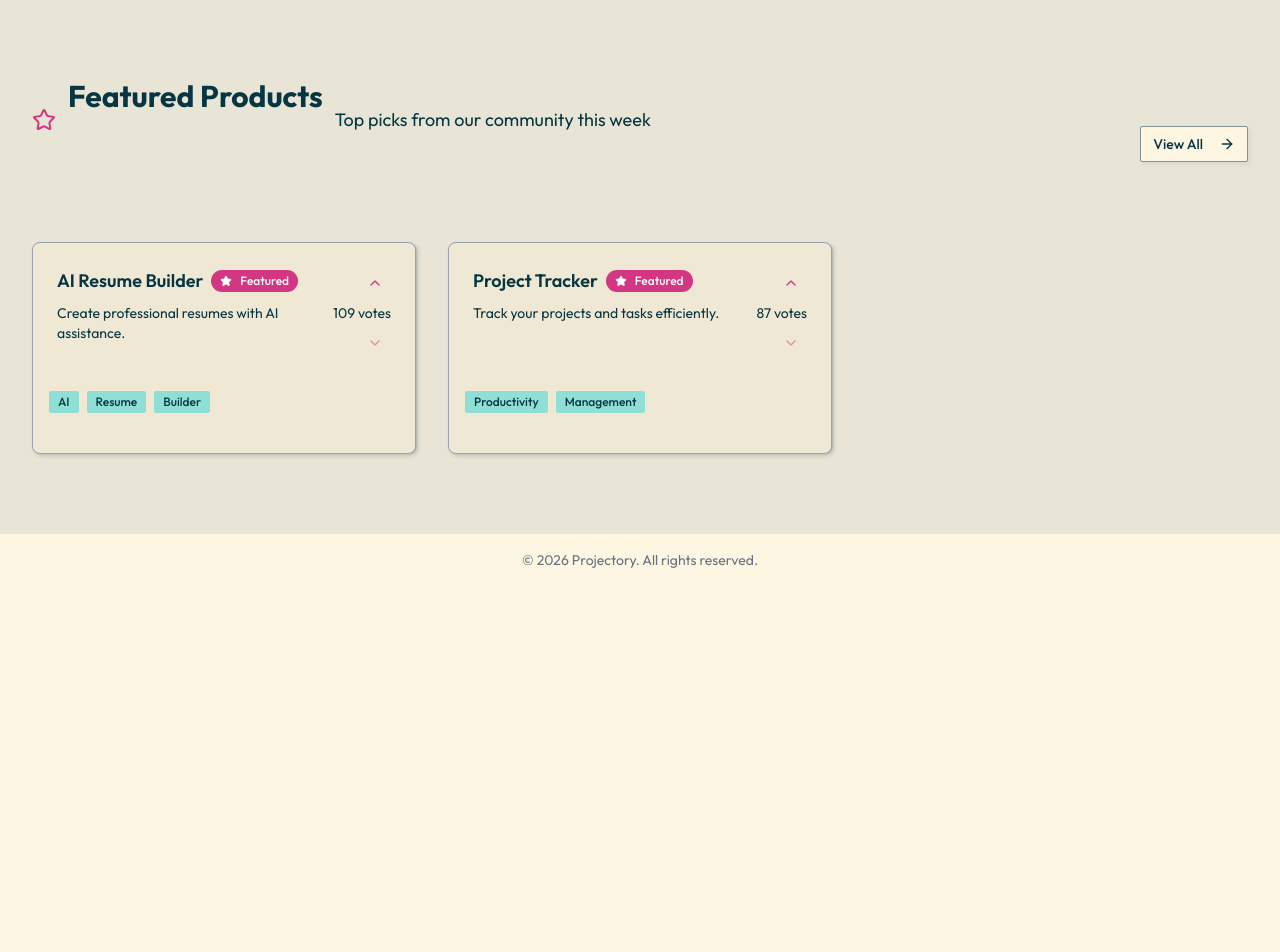
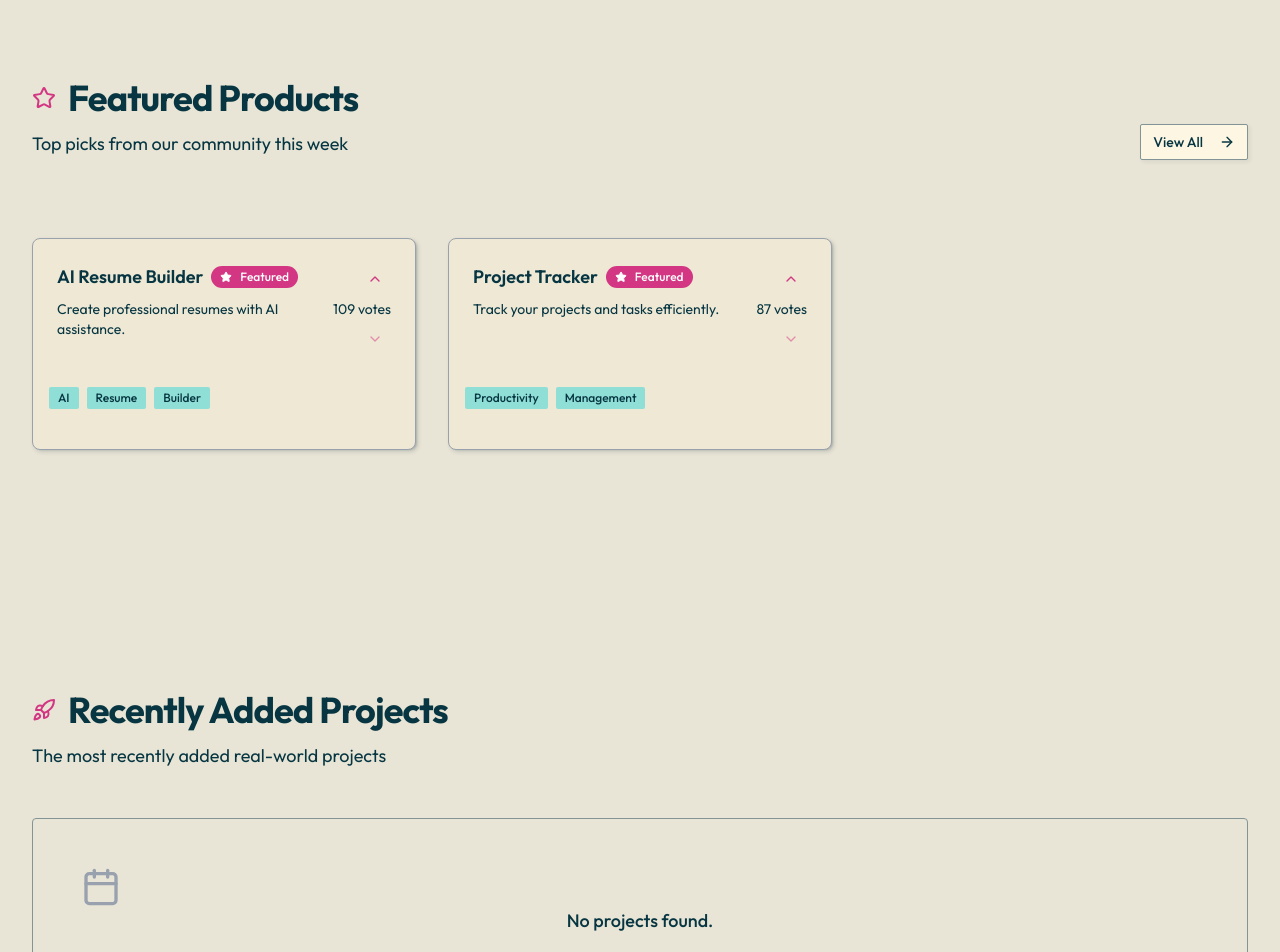
Before and after one commit to Anshrastogi05/Projectory, a Next.js app: page / in a window 1280 px wide. Shown: the part 960-1912 px from the top of the page. Before the commit the page ends 1546 px from the top, so only its background shows below. Built offline with nearby package versions, Linux system fonts and the light colour scheme.

Commit message:
changes made

```diff
--- a/app/layout.tsx
+++ b/app/layout.tsx
@@ -1,6 +1,7 @@
 import type { Metadata } from "next";
 import { Outfit } from "next/font/google";
 import "./globals.css";
+import { ClerkProvider } from "@clerk/nextjs";
 
 const outfit = Outfit({
   // variable: "--font-outfit",
@@ -23,6 +24,7 @@ export default function RootLayout({
   children: React.ReactNode;
 }>) {
   return (
+    <ClerkProvider>
       <html lang="en">
         <body
           className={`${outfit.className} antialiased`}
@@ -43,5 +45,6 @@ export default function RootLayout({
           </footer>
         </body>
       </html>
+    </ClerkProvider>
   );
 }
--- a/app/page.tsx
+++ b/app/page.tsx
@@ -1,12 +1,14 @@
 
 import HeroSection from "@/components/landing-page/hero-section";
 import FeaturedProducts from "@/components/landing-page/featured-products";
+import RecentlyProject from "@/components/landing-page/recentProject";
 export default function Home() {
   return (
     <div>
      <HeroSection />
 
      <FeaturedProducts />
+     <RecentlyProject />
     </div>
   );
 }
--- a/components/common/empty-state.tsx
+++ b/components/common/empty-state.tsx
@@ -0,0 +1,24 @@
+import { LucideIcon } from "lucide-react";
+import { title } from "process";
+
+
+
+
+export default function EmptyState({
+    message,
+    icon: Icon,
+}: {
+    message: string;
+    icon?: LucideIcon;
+}) {
+
+    return (
+        <div className="empty-state">
+            {Icon && (
+                <Icon className="empty-state-icon w-10 h-10 text-gray-400" />
+            )}
+            <p className="text-lg font-medium">{message}</p>
+        </div>
+    );
+
+}
--- /dev/null
+++ b/components/common/header.tsx
@@ -0,0 +1,13 @@
+import { Link, SparkleIcon } from "lucide-react";
+
+export default function Header() {
+    return (
+        <Link  href="/" className="flex items-center gap-2 group">
+            <div className="size-6 rounded-lg bg-primary flex items-center justify-center" >
+            <SparkleIcon className="size-4 text-primary-foreground" />
+            </div>
+            <span className="text-xl font-bold">Projectory</span>
+        </Link>
+
+    );
+};
--- a/components/common/section-header.tsx
+++ b/components/common/section-header.tsx
@@ -1,17 +1,31 @@
 import { LucideIcon } from "lucide-react";
 
-export default function SectionHeader({title, Icon, description}:
-    {title: string;
-    Icon: LucideIcon;
-    description: string;
-    }  ) {
+type SectionHeaderProps = {
+  title: string;
+  Icon: LucideIcon;
+  description: string;
+};
+
+export default function SectionHeader({
+  title,
+  Icon,
+  description,
+}: SectionHeaderProps) {
   return (
-    <div className="mb-12">
-      <div className="flex items-center justify-center gap-3 mv-3">
+    <div className="mb-12 flex flex-col gap-3">
+
+      {/* Icon + Title */}
+      <div className="flex items-center gap-3">
         <Icon className="size-6 text-primary" />
-        <h2 className="text-3xl font-bold text-center mb-12">{title}</h2>
-        <p className="text-muted-foreground text-lg">{description}</p>
+        <h2 className="text-4xl font-bold tracking-tight">
+          {title}
+        </h2>
       </div>
+
+      {/* Description below */}
+      <p className="max-w-xl text-lg text-muted-foreground">
+        {description}
+      </p>
     </div>
   );
 }
--- a/components/landing-page/recentProject.tsx
+++ b/components/landing-page/recentProject.tsx
@@ -1,28 +1,39 @@
 import SectionHeader from "@/components/common/section-header";
-import { RocketIcon } from "lucide-react";
+import { CalendarIcon, RocketIcon } from "lucide-react";
+import EmptyState from "@/components/common/empty-state";
+
+export default function RecentlyProject() {
+  const recentlyProject: Project[] = []; // Replace with real data
+  type Project = {
+  id: string;
+  title: string;
+};
 
 
-export default function Recentlyproject() {
   return (
-        <section className="py-20 bg-muted/20">
-    <div className="wrapper py-20">
+    <section className="py-20 flex flex-col bg-muted/20">
+      <div className=" wrapper py-20">
         <SectionHeader
           title="Recently Added Projects"
           Icon={RocketIcon}
-       description="The most recently added real-word project"
+          description="The most recently added real-world projects"
         />
+        {recentlyProject.length > 0 ? (
           <div className="grid-wrapper">
-         {Recentlyproject.map(product => (
-           <div key={product.id} product = {product} />
-
-       ) )
-       };
+            {recentlyProject.map((project) => (
+              <div key={project.id}>
+                   {project.title}
+                {/* Replace this div with <ProjectCard project={project} /> */}
               </div>
-        ) :(
-            <div className="text-center py-10">
-                <p className="text-muted-foreground">No projects found.</p>
+            ))}
           </div>
+        ) : (
+          <EmptyState
+            message="No projects found."
+            icon={CalendarIcon}
+          />
         )}
+      </div>
     </section>
   );
 }
--- a/package.json
+++ b/package.json
@@ -9,6 +9,7 @@
     "lint": "eslint"
   },
   "dependencies": {
+    "@clerk/nextjs": "^6.36.8",
     "@radix-ui/react-slot": "^1.2.4",
     "class-variance-authority": "^0.7.1",
     "clsx": "^2.1.1",
--- /dev/null
+++ b/proxy.ts
@@ -0,0 +1,12 @@
+import { clerkMiddleware } from '@clerk/nextjs/server';
+
+export default clerkMiddleware();
+
+export const config = {
+  matcher: [
+    // Skip Next.js internals and all static files, unless found in search params
+    '/((?!_next|[^?]*\\.(?:html?|css|js(?!on)|jpe?g|webp|png|gif|svg|ttf|woff2?|ico|csv|docx?|xlsx?|zip|webmanifest)).*)',
+    // Always run for API routes
+    '/(api|trpc)(.*)',
+  ],
+};
```
Also changed, not shown: 1 other file (tests, documents, lock files or other folders). Lines whose indentation alone changed are shown as unchanged.
